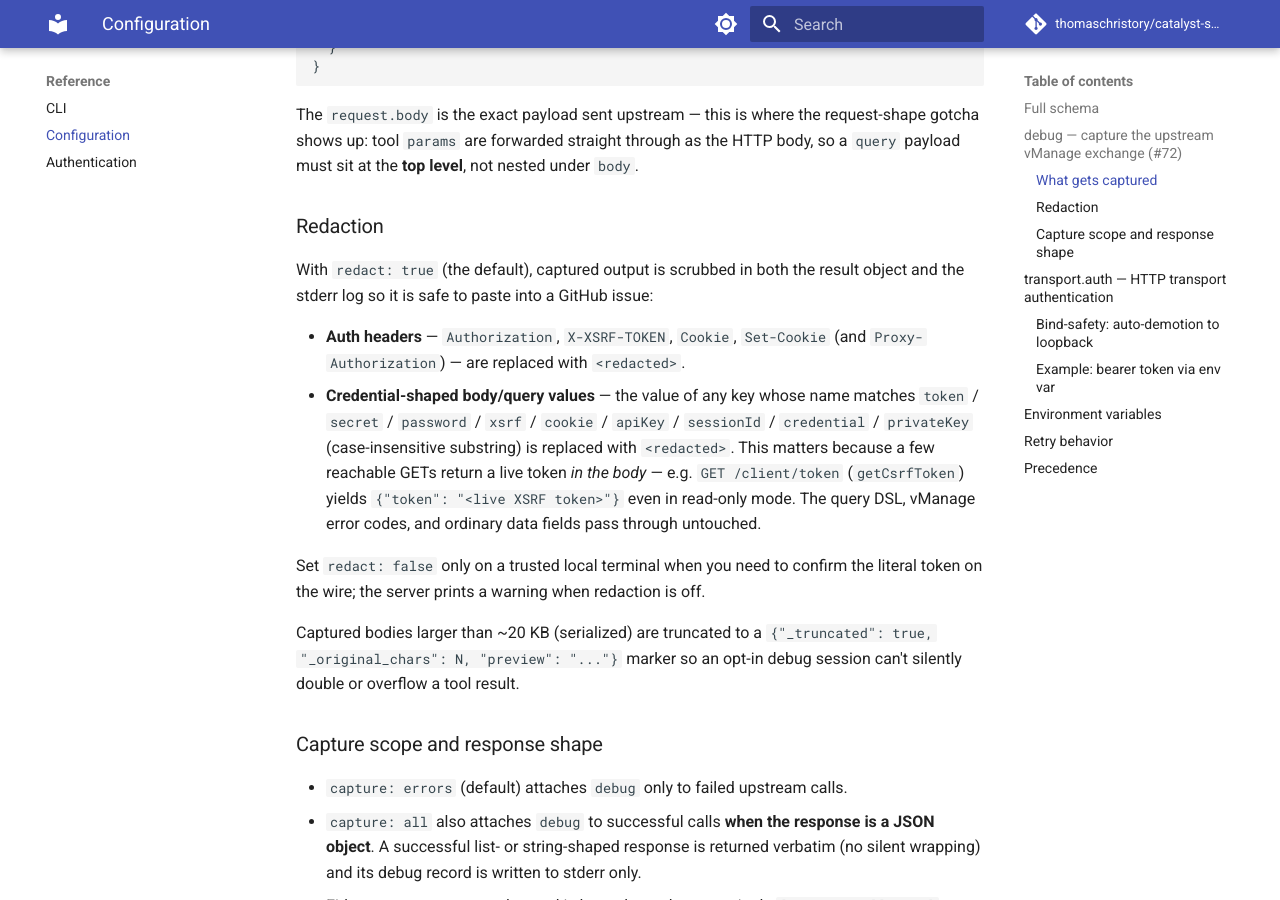
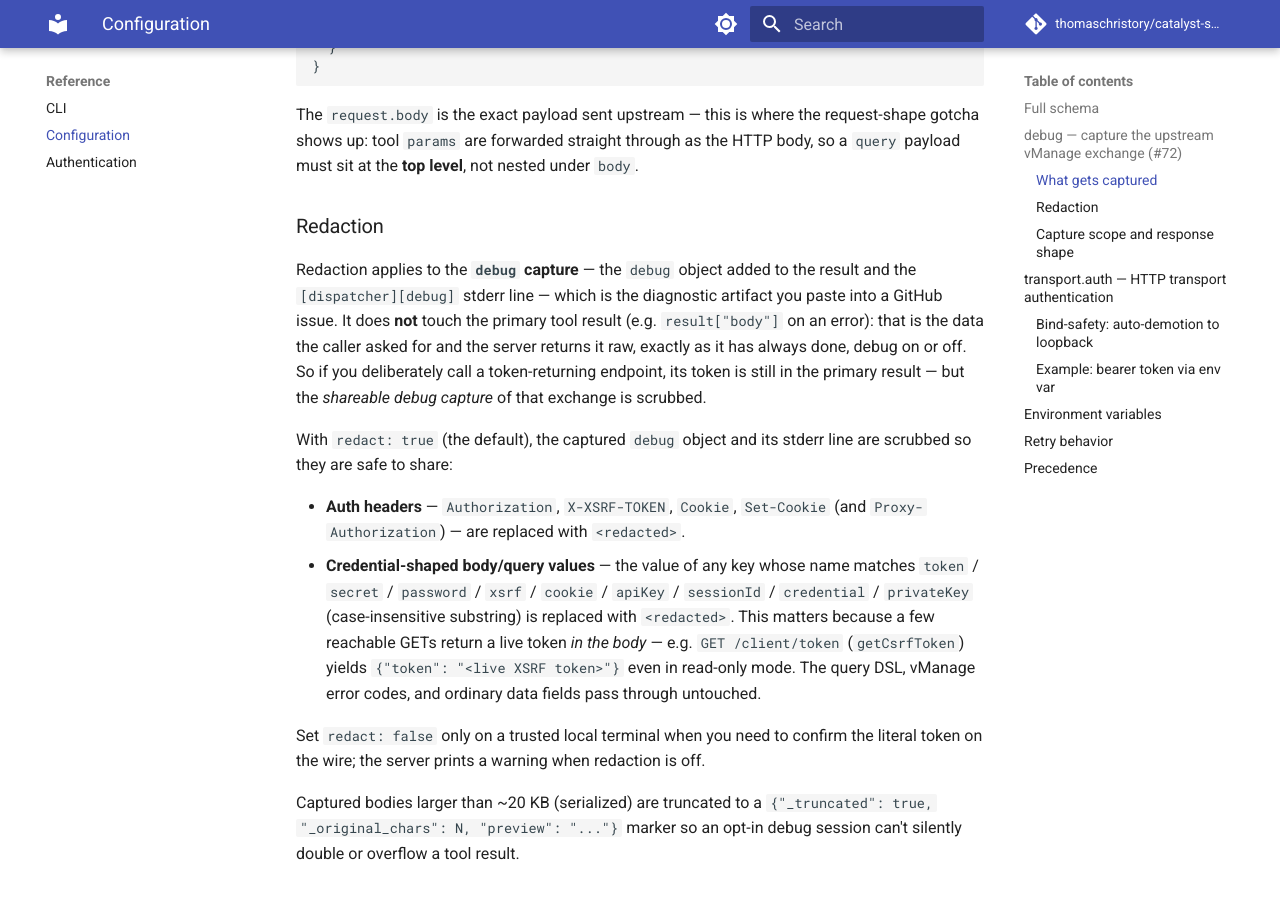
Before and after one commit to thomaschristory/catalyst-sdwan-super-mcp, an MkDocs documentation site: the page built from docs/reference/configuration.md, in a window 1280 px wide and 900 px high, scrolled down 2489 px. Built offline with MkDocs 1.6.1 and Material for MkDocs 9.7.7, drawn with Linux system fonts in a browser that asks for light colours; comment, search, counter and statistics services are not loaded.

Commit message:
docs(debug): clarify redaction scope is the capture, not the data plane (#72)
Re-verification of the secret-leak fix confirmed the debug-object leak is
closed, and flagged that result["body"] on the error path is unredacted. That
line is pre-existing on main (the server proxies vManage; the raw response body
is the data the caller requested) — it is not introduced by this feature and is
out of scope for debug redaction. Redacting it would corrupt legitimate
responses. Documented the boundary explicitly and pinned it with a test:
the debug capture is scrubbed, the primary result body is returned as-is.

Co-Authored-By: Claude Opus 4.8 (1M context) <noreply@anthropic.com>

```diff
--- a/docs/reference/configuration.md
+++ b/docs/reference/configuration.md
@@ -107,8 +107,17 @@ under `body`.
 
 ### Redaction
 
-With `redact: true` (the default), captured output is scrubbed in both the
-result object and the stderr log so it is safe to paste into a GitHub issue:
+Redaction applies to the **`debug` capture** — the `debug` object added to the
+result and the `[dispatcher][debug]` stderr line — which is the diagnostic
+artifact you paste into a GitHub issue. It does **not** touch the primary tool
+result (e.g. `result["body"]` on an error): that is the data the caller asked
+for and the server returns it raw, exactly as it has always done, debug on or
+off. So if you deliberately call a token-returning endpoint, its token is still
+in the primary result — but the *shareable debug capture* of that exchange is
+scrubbed.
+
+With `redact: true` (the default), the captured `debug` object and its stderr
+line are scrubbed so they are safe to share:
 
 - **Auth headers** — `Authorization`, `X-XSRF-TOKEN`, `Cookie`, `Set-Cookie`
   (and `Proxy-Authorization`) — are replaced with `<redacted>`.
```
Also changed, not shown: 1 other file.
